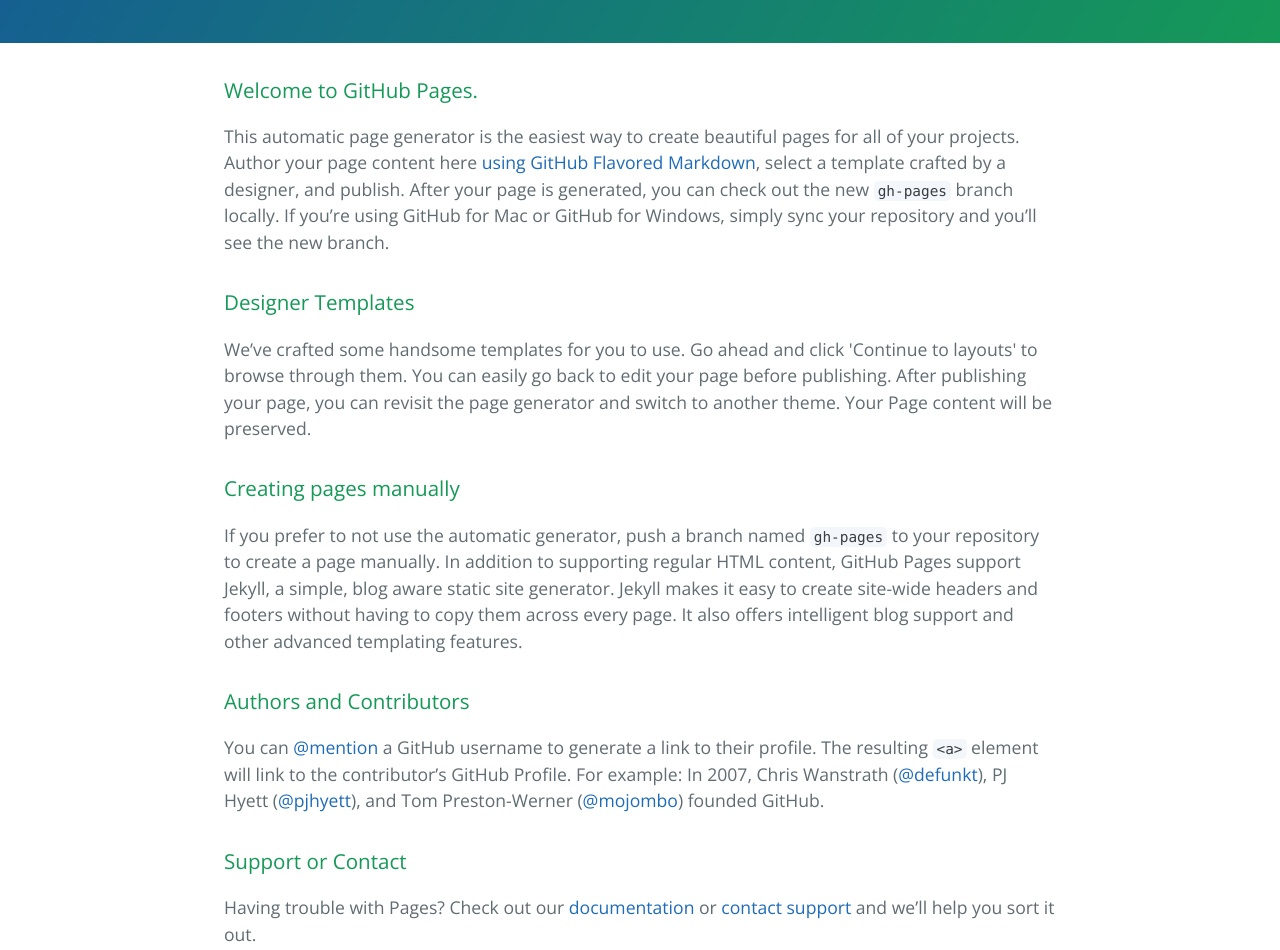
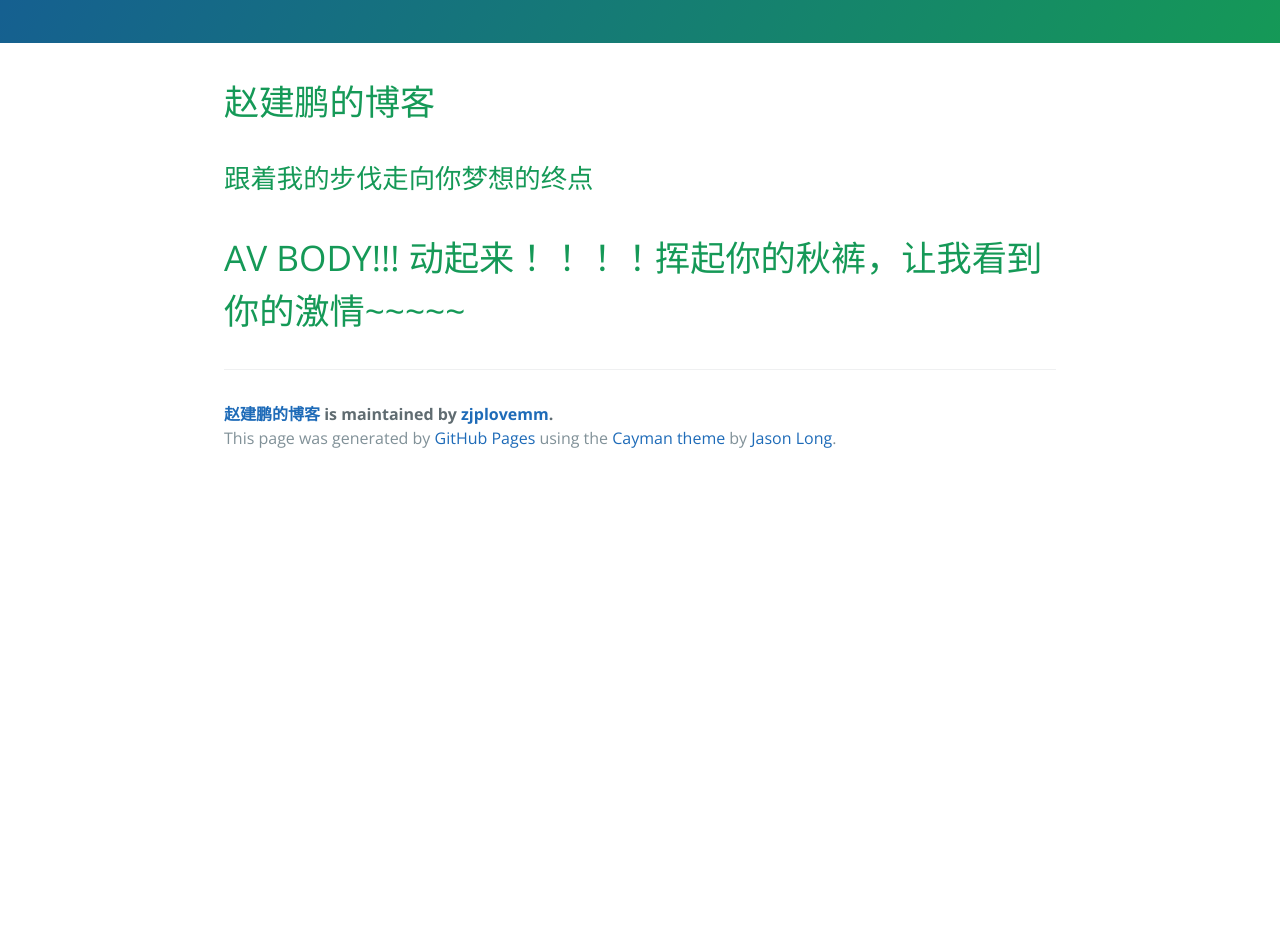
Before and after one commit to zjplovemm/zjpBlog, a plain HTML site: page index.html in a window 1280 px wide. Shown: the part 340-1290 px from the top of the page. After the commit the page ends 822 px from the top, so only its background shows below. Drawn offline with nearby package versions, Linux system fonts and the light colour scheme.

```diff
--- a/index.html
+++ b/index.html
@@ -19,30 +19,14 @@
     </section>
 
     <section class="main-content">
-      <h3>
-<a id="welcome-to-github-pages" class="anchor" href="#welcome-to-github-pages" aria-hidden="true"><span class="octicon octicon-link"></span></a>Welcome to GitHub Pages.</h3>
+      <h1>
+<a id="赵建鹏的博客" class="anchor" href="#%E8%B5%B5%E5%BB%BA%E9%B9%8F%E7%9A%84%E5%8D%9A%E5%AE%A2" aria-hidden="true"><span class="octicon octicon-link"></span></a>赵建鹏的博客</h1>
 
-<p>This automatic page generator is the easiest way to create beautiful pages for all of your projects. Author your page content here <a href="https://guides.github.com/features/mastering-markdown/">using GitHub Flavored Markdown</a>, select a template crafted by a designer, and publish. After your page is generated, you can check out the new <code>gh-pages</code> branch locally. If you’re using GitHub for Mac or GitHub for Windows, simply sync your repository and you’ll see the new branch.</p>
+<h2>
+<a id="跟着我的步伐走向你梦想的终点" class="anchor" href="#%E8%B7%9F%E7%9D%80%E6%88%91%E7%9A%84%E6%AD%A5%E4%BC%90%E8%B5%B0%E5%90%91%E4%BD%A0%E6%A2%A6%E6%83%B3%E7%9A%84%E7%BB%88%E7%82%B9" aria-hidden="true"><span class="octicon octicon-link"></span></a>跟着我的步伐走向你梦想的终点</h2>
 
-<h3>
-<a id="designer-templates" class="anchor" href="#designer-templates" aria-hidden="true"><span class="octicon octicon-link"></span></a>Designer Templates</h3>
-
-<p>We’ve crafted some handsome templates for you to use. Go ahead and click 'Continue to layouts' to browse through them. You can easily go back to edit your page before publishing. After publishing your page, you can revisit the page generator and switch to another theme. Your Page content will be preserved.</p>
-
-<h3>
-<a id="creating-pages-manually" class="anchor" href="#creating-pages-manually" aria-hidden="true"><span class="octicon octicon-link"></span></a>Creating pages manually</h3>
-
-<p>If you prefer to not use the automatic generator, push a branch named <code>gh-pages</code> to your repository to create a page manually. In addition to supporting regular HTML content, GitHub Pages support Jekyll, a simple, blog aware static site generator. Jekyll makes it easy to create site-wide headers and footers without having to copy them across every page. It also offers intelligent blog support and other advanced templating features.</p>
-
-<h3>
-<a id="authors-and-contributors" class="anchor" href="#authors-and-contributors" aria-hidden="true"><span class="octicon octicon-link"></span></a>Authors and Contributors</h3>
-
-<p>You can <a href="https://github.com/blog/821" class="user-mention">@mention</a> a GitHub username to generate a link to their profile. The resulting <code>&lt;a&gt;</code> element will link to the contributor’s GitHub Profile. For example: In 2007, Chris Wanstrath (<a href="https://github.com/defunkt" class="user-mention">@defunkt</a>), PJ Hyett (<a href="https://github.com/pjhyett" class="user-mention">@pjhyett</a>), and Tom Preston-Werner (<a href="https://github.com/mojombo" class="user-mention">@mojombo</a>) founded GitHub.</p>
-
-<h3>
-<a id="support-or-contact" class="anchor" href="#support-or-contact" aria-hidden="true"><span class="octicon octicon-link"></span></a>Support or Contact</h3>
-
-<p>Having trouble with Pages? Check out our <a href="https://help.github.com/pages">documentation</a> or <a href="https://github.com/contact">contact support</a> and we’ll help you sort it out.</p>
+<h1>
+<a id="av-body-动起来挥起你的秋裤让我看到你的激情" class="anchor" href="#av-body-%E5%8A%A8%E8%B5%B7%E6%9D%A5%E6%8C%A5%E8%B5%B7%E4%BD%A0%E7%9A%84%E7%A7%8B%E8%A3%A4%E8%AE%A9%E6%88%91%E7%9C%8B%E5%88%B0%E4%BD%A0%E7%9A%84%E6%BF%80%E6%83%85" aria-hidden="true"><span class="octicon octicon-link"></span></a>AV BODY!!! 动起来！！！！挥起你的秋裤，让我看到你的激情~~~~~</h1>
 
       <footer class="site-footer">
         <span class="site-footer-owner"><a href="https://github.com/zjplovemm/zjpBlog">赵建鹏的博客</a> is maintained by <a href="https://github.com/zjplovemm">zjplovemm</a>.</span>
```
Also changed, not shown: params.json (+1 -1 lines).
